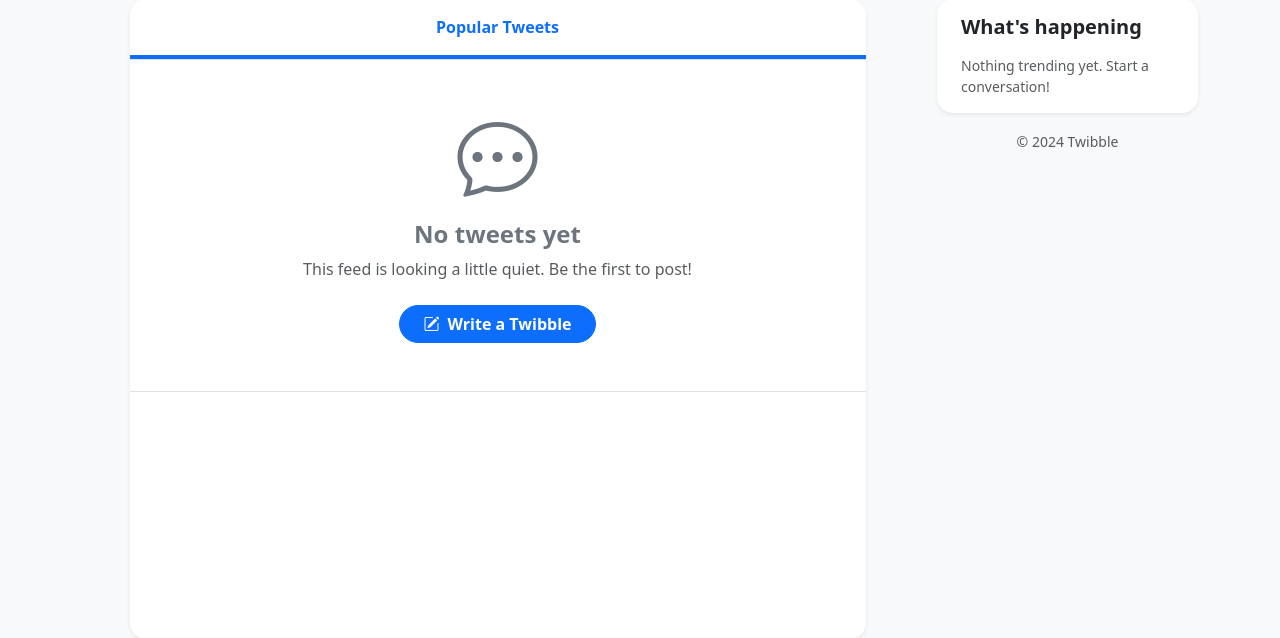
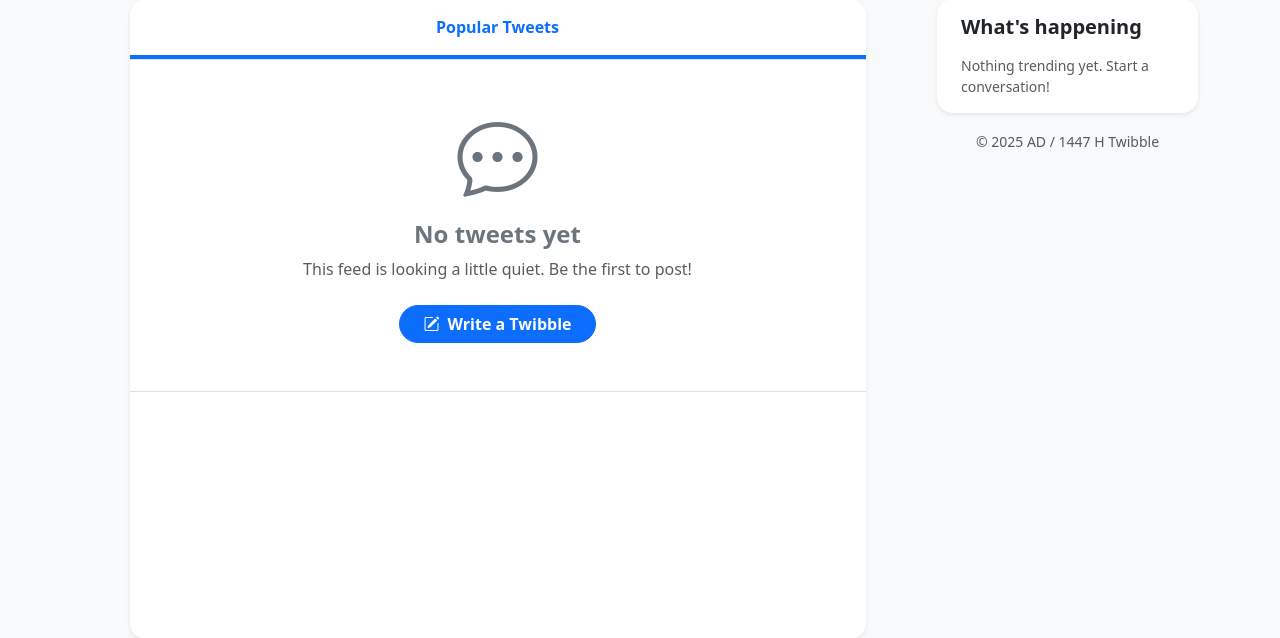
Before and after one commit to DevMohammad-SA/Twibble, a Django app: page / in a window 1280 px wide. Shown: the part 94-732 px from the top of the page. Run offline with Django 5.2, Linux system fonts and the light colour scheme; data that the repository does not hold is empty; parts of the project's set-up code (start-up, migrations or seed data) failed here and were passed over; some libraries are stand-ins or nearby versions.

Commit message:
fix: fix the footer year from 2024 to 2025

```diff
--- a/templates/base.html
+++ b/templates/base.html
@@ -285,7 +285,7 @@
 
         <div class="mt-3 px-3 text-center">
           <small class="text-muted">
-            © 2024 Twibble
+            © 2025 AD / 1447 H Twibble
           </small>
         </div>
       </div>
```
